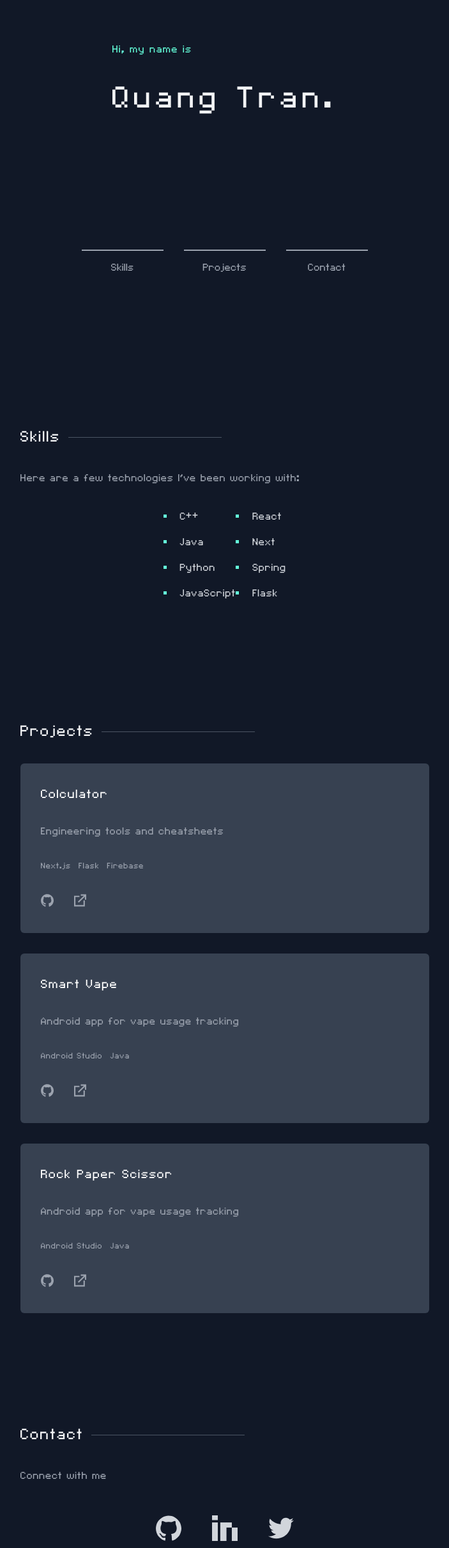
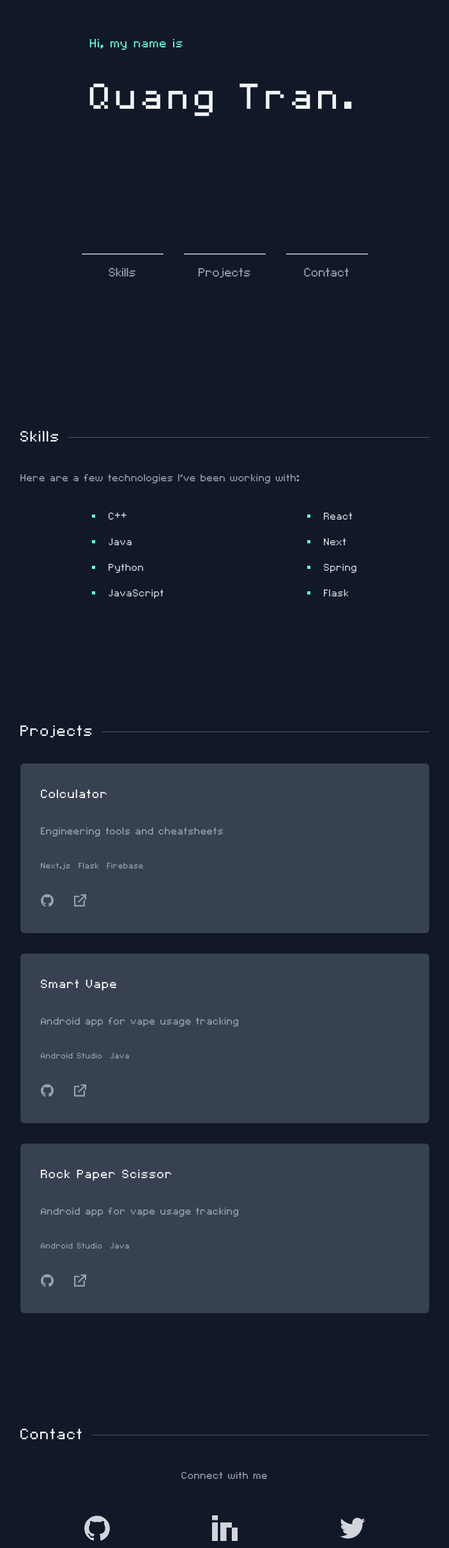
Before and after one commit to cocotran/portfolio, a Next.js app: page / in a window 1280 px wide. Shown: the part 147-2566 px from the top of the page at 64% size, without its empty margins (288-991 px from the left). Built offline with nearby package versions, Linux system fonts and the light colour scheme.

Commit message:
Fixed responsove issue

```diff
--- a/components/Contact.js
+++ b/components/Contact.js
@@ -4,14 +4,14 @@ import React from "react";
 function Contact(props, ref) {
   return (
     <>
-      <div className="mx-8 md:mx-28 lg:mx-80 my-40 text-gray-100 tracking-wide">
+      <div className="mx-8 md:mx-28 lg:mx-40 xl:mx-80 my-40 text-gray-100 tracking-wide">
         <div ref={ref} className="h-3"></div>
         <div className="flex items-center">
           <h1 className="text-3xl tracking-wider ">Contact</h1>
-          <div className="w-60 ml-3 border-t border-gray-600"></div>
+          <div className="w-full ml-3 border-t border-gray-600"></div>
         </div>
 
-        <p className="mt-8 text-gray-400">Connect with me</p>
+        <p className="mt-8 text-gray-400 sm:text-center">Connect with me</p>
 
         <div className="mt-12 flex justify-center items-center">
           <LogoImage
@@ -22,12 +22,12 @@ function Contact(props, ref) {
           <LogoImage
             url="/images/LinkedIn.svg"
             href="https://www.linkedin.com/in/quang-anh-tran/"
-            style="ml-12"
+            style="ml-12 sm:ml-24 lg:ml-40"
           />
           <LogoImage
             url="/images/Twitter.svg"
             href="https://twitter.com/CoChimps"
-            style="ml-12"
+            style="ml-12 sm:ml-24 lg:ml-40"
           />
         </div>
       </div>
--- a/components/Hero.js
+++ b/components/Hero.js
@@ -9,7 +9,7 @@ function Hero({
 }) {
   // CSS class style
   const BUTTON_CLASSNAME =
-    " w-20 lg:w-32 mt-2 py-3 border-t-2 border-gray-400 hover:border-gray-300 hover:text-gray-300";
+    " w-20 md:w-32 mt-2 py-3 border-t-2 border-gray-400 hover:border-gray-300 hover:text-gray-300";
   const BUTTON_LABEL_CLASSNAME =
     " flex flex-col justify-between items-center cursor-pointer button-label";
 
@@ -38,17 +38,17 @@ function Hero({
 
   return (
     <>
-      <div className="mx-8 md:mx-28 lg:mx-80 h-screen flex flex-col justify-center text-gray-100">
+      <div className="mx-8 md:mx-28 lg:mx-40 xl:mx-80 h-screen flex flex-col justify-center text-gray-100">
         <div className="tracking-wider flex justify-center">
           <div>
-            <p className="text-blue-theme text-xl">Hi, my name is</p>
-            <h1 className="mt-8 text-5xl lg:text-6xl tracking-widest">
+            <p className="text-blue-theme text-xl sm:text-2xl">Hi, my name is</p>
+            <h1 className="mt-8 text-5xl sm:text-6xl md:text-7xl tracking-widest">
               Quang Tran.
             </h1>
           </div>
         </div>
 
-        <div className="mt-40 flex justify-center items-center text-xl text-gray-400">
+        <div className="mt-40 sm:text-2xl flex justify-center items-center text-xl text-gray-400">
           <label className={BUTTON_LABEL_CLASSNAME}>
             <div className="opacity-0 down-arrow">
               <Image
--- a/components/Navbar/NavbarMobile.js
+++ b/components/Navbar/NavbarMobile.js
@@ -6,7 +6,7 @@ function NavbarMobile({ display, setShowSideBarWrapper }) {
       <label
         className={
           display +
-          " fixed top-0 w-full px-8 md:px-28 lg:px-80 py-5 flex justify-end text-xs text-gray-100 border-b border-gray-700 shadow-xl bg-gray-900"
+          " sm:hidden fixed top-0 w-full px-8 md:px-28 lg:px-80 py-5 flex justify-end text-xs text-gray-100 border-b border-gray-700 shadow-xl bg-gray-900"
         }
         onClick={() => setShowSideBarWrapper(true)}
       >
--- a/components/Projects.js
+++ b/components/Projects.js
@@ -6,11 +6,11 @@ import projectJson from "../projects/projects.json";
 function Projects(props, ref) {
   return (
     <>
-      <div className="mx-8 md:mx-28 lg:mx-80 mt-40 text-gray-100 tracking-wide">
+      <div className="mx-8 md:mx-28 lg:mx-40 xl:mx-80 mt-40 text-gray-100 tracking-wide">
         <div ref={ref} className="h-3"></div>
         <div className="flex items-center">
           <h1 className="text-3xl tracking-wider ">Projects</h1>
-          <div className="w-60 ml-3 border-t border-gray-600"></div>
+          <div className="w-full ml-3 border-t border-gray-600"></div>
         </div>
 
         <div className="mt-8">
--- a/components/Skills.js
+++ b/components/Skills.js
@@ -7,11 +7,11 @@ function Skills(props, ref) {
 
   return (
     <>
-      <div className="mx-8 md:mx-28 lg:mx-80 text-gray-300 tracking-wide">
+      <div className="mx-8 md:mx-28 lg:mx-40 xl:mx-80 text-gray-300 tracking-wide">
         <div ref={ref} className="h-3"></div>
         <div className="flex items-center">
           <h1 className="text-3xl tracking-wider text-gray-100">Skills</h1>
-          <div className="w-full lg:w-60 ml-3 border-t border-gray-600"></div>
+          <div className="w-full ml-3 border-t border-gray-600"></div>
         </div>
 
         <div className="mt-8">
@@ -19,7 +19,7 @@ function Skills(props, ref) {
             Here are a few technologies I've been working with:
           </p>
 
-          <div className="mt-8 flex justify-between lg:justify-center">
+          <div className="mt-8 sm:mx-28 flex justify-between">
             <SkillList skills={language} />
             <SkillList skills={tech} />
           </div>
```
